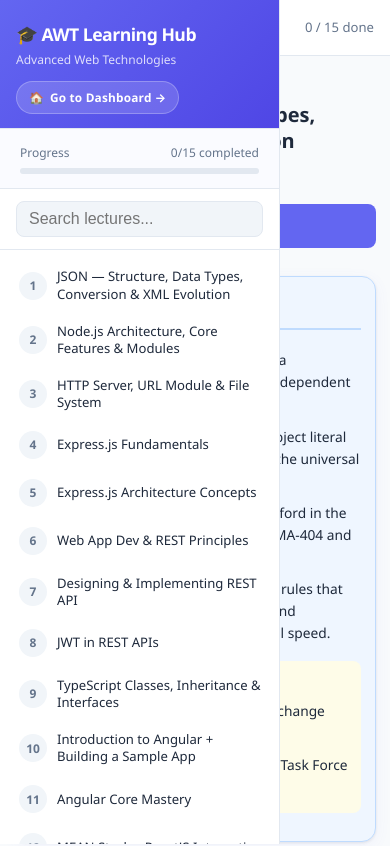
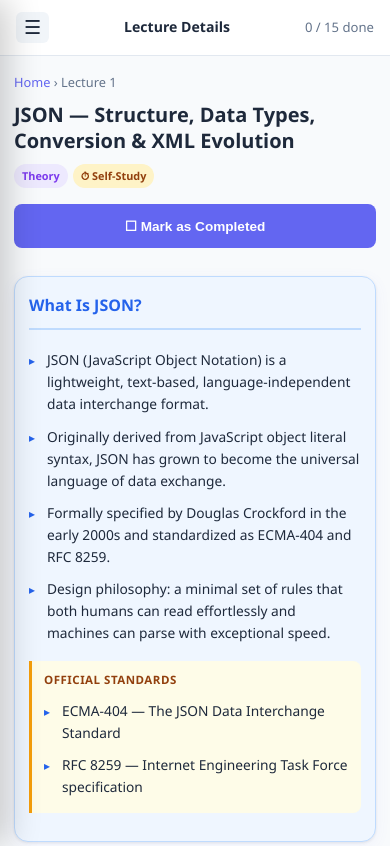
Before and after one commit to MaidaAmjad/Lecture-Contents-AWT, a React (Vite) app in the folder awt-learning-hub/: page /lecture/1 in a window 390 px wide. Shown: the top 846 px of the page. Built offline with nearby package versions, Linux system fonts and the light colour scheme.

Commit message:
mobile friendly

```diff
--- a/awt-learning-hub/src/index.css
+++ b/awt-learning-hub/src/index.css
@@ -27,6 +27,7 @@ body {
   background: var(--bg);
   color: var(--text);
   line-height: 1.6;
+  overflow-x: hidden;
 }
 
 /* Scrollbar */
@@ -52,22 +53,31 @@ body {
   left: 0;
   height: 100vh;
   overflow-y: auto;
-  z-index: 100;
+  z-index: 1000;
   transition: transform 0.3s cubic-bezier(0.4, 0, 0.2, 1);
+  /* Hidden by default on ALL screen sizes */
   transform: translateX(-100%);
 }
 
-/* Desktop: always visible */
+/* Desktop (≥769px): always show */
 @media (min-width: 769px) {
   .sidebar {
     transform: translateX(0);
+    z-index: 100;
   }
 }
 
-/* Mobile: slide in when open */
+/* Mobile (<769px): show only when .open is added */
 @media (max-width: 768px) {
+  .sidebar {
+    transform: translateX(-100%) !important;
+    width: 85vw;
+    max-width: 300px;
+    box-shadow: 8px 0 32px rgba(0,0,0,0.2);
+    z-index: 1000;
+  }
   .sidebar.open {
-    transform: translateX(0);
+    transform: translateX(0) !important;
   }
 }
 
@@ -727,8 +737,10 @@ tr:hover td { background: #f0f1ff; }
   display: none;
   position: fixed;
   inset: 0;
-  background: rgba(0,0,0,0.4);
-  z-index: 99;
+  background: rgba(0,0,0,0.5);
+  z-index: 999;
+  backdrop-filter: blur(2px);
+  -webkit-backdrop-filter: blur(2px);
 }
 
 /* Responsive */
```
